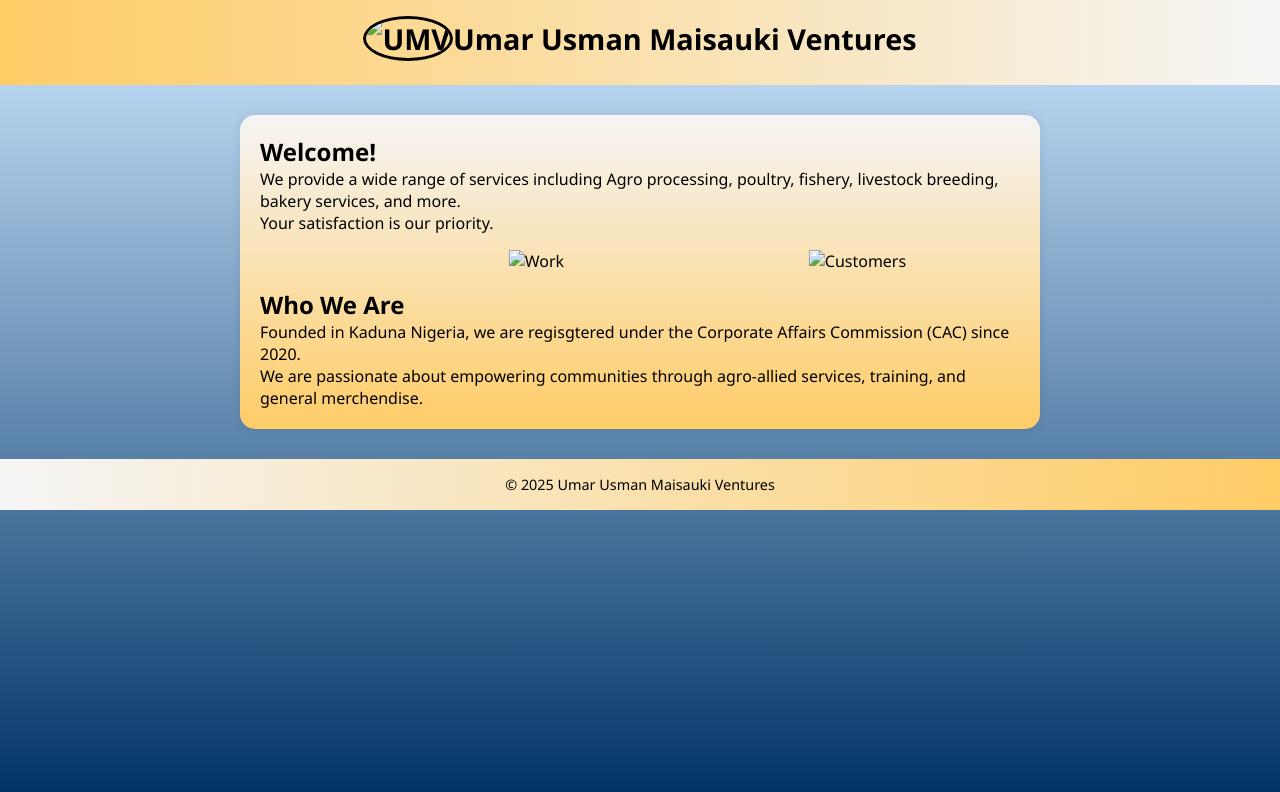
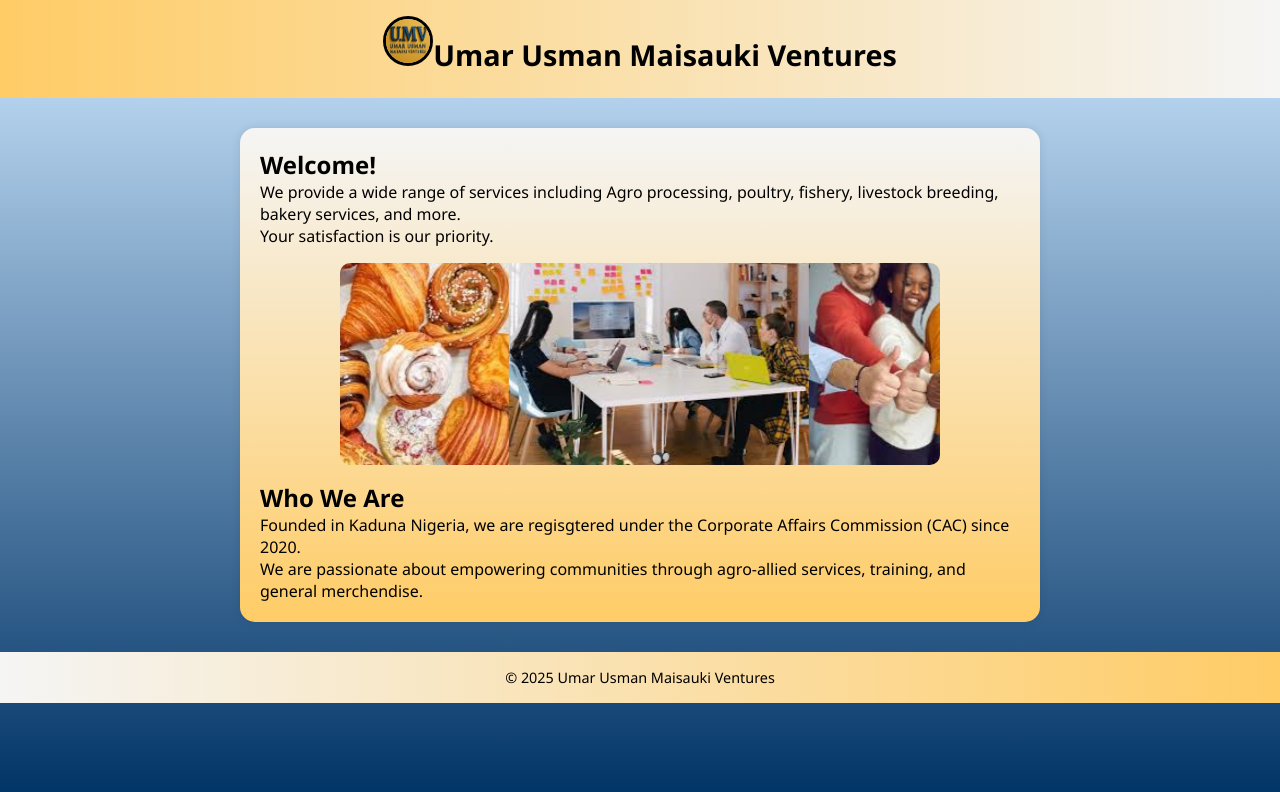
Before and after one commit to deenfocus/umarmaisauki.github.io, a plain HTML site: page index.html in a window 1280 px wide. Drawn offline with Linux system fonts and the light colour scheme.

Commit message:
Add files via upload

```diff
--- a/index.html
+++ b/index.html
@@ -5,12 +5,12 @@
     <meta name="viewport" content="width=device-width, initial-scale=1.0">
     <title>Welcome| UMAR USMAN MAISAUKI VENTURES</title>
     <link rel="stylesheet" href="style.css">
-    <link rel="icon" href="images/UMV.jpg" class="icon">
+    <link rel="icon" href="UMV.jpg" class="icon">
 </head>
 <body>
     <header class="he">
 
-          <h1><img src="images/UMV.jpg" alt="UMV">Umar Usman Maisauki Ventures</h1>
+          <h1><img src="UMV.jpg" alt="UMV">Umar Usman Maisauki Ventures</h1>
     </header >
     <div class="content">
     <h2>Welcome!</h2>
@@ -18,12 +18,12 @@
     <p>Your satisfaction is our priority.</p>
     <div class="slider">
         <div class="slides">
-            <img src="images/download (2).jpeg" alt="Agro">
-            <img src="images/download (6).jpeg" alt="poultry">
-            <img src="images/download (7).jpeg" alt="Farm produce">
-            <img src="images/download (5).jpeg" alt="Bakery">
-            <img src="images/download (3).jpeg" alt="Work">
-            <img src="images/images.jpeg" alt="Customers">
+            <img src="download (2).jpeg" alt="Agro">
+            <img src="download (6).jpeg" alt="poultry">
+            <img src="download (7).jpeg" alt="Farm produce">
+            <img src="download (5).jpeg" alt="Bakery">
+            <img src="download (3).jpeg" alt="Work">
+            <img src="images.jpeg" alt="Customers">
         </div>
     </div>
     <h2>Who We Are</h2>
```
Also changed, not shown: UMV.jpg (added), download (2).jpeg (added), download (3).jpeg (added), download (5).jpeg (added), download (6).jpeg (added), download (7).jpeg (added), images.jpeg (added).
